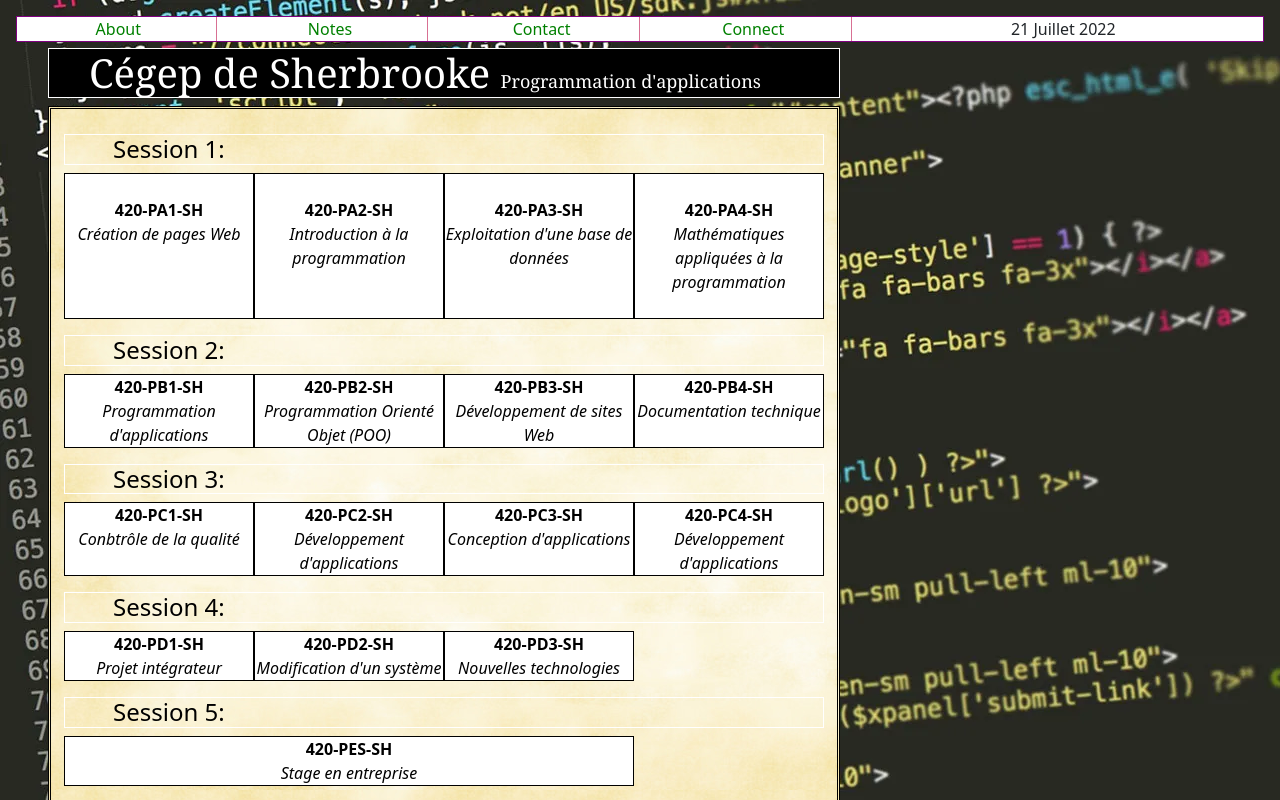
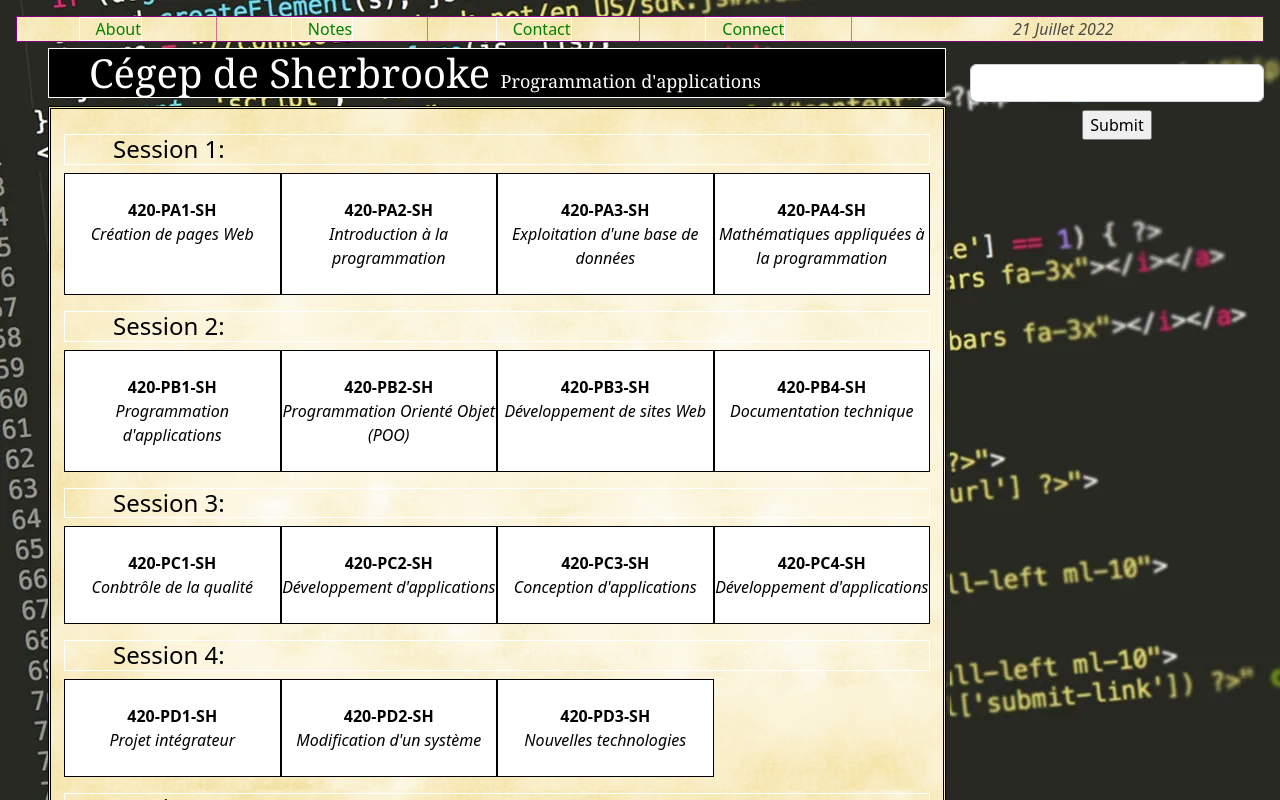
Before and after one commit to QueenJammie/CegepdeSherbrookeReact, a React (Create React App) app: page / in a window 1280 px wide. Shown: the top 800 px of the page. Built offline with nearby package versions, Linux system fonts and the light colour scheme.

Commit message:
Changed the target of courses link and add a form

```diff
--- a/src/App.js
+++ b/src/App.js
@@ -1,6 +1,7 @@
 import Header from "./Header";
 import Footer from "./Footer";
 import Calendar from "./Calendar";
+import Main from "./Main";
 
 import './App.css';
 
@@ -8,8 +9,11 @@
   return (
     <div className="App row">
       <Header />
-      <div className="col-8">
+      <div className="col-9">
         <Calendar />
+      </div>
+      <div className="col-3">
+        <Main />
       </div>
       <Footer />
     </div>
--- a/src/Calendar.css
+++ b/src/Calendar.css
@@ -41,6 +41,7 @@
     background-image: url("./images/parchmen.png");
     border-style: double;
     padding: 25px;
+    box-shadow: 4px 4px #272626d1;
 }
 .course-code
 {
--- a/src/Calendar.js
+++ b/src/Calendar.js
@@ -11,25 +11,25 @@
       <div className="row">
         <h4>Session 1:</h4>
         <ul className="cellule col-3">
-          <a href="420PA1SH.js" target="_blank" rel="noreferrer" className="cellule-link">
+          <a href="420PA1SH.js" target="_self" rel="noreferrer" className="cellule-link">
           <li className="course-code">420-PA1-SH</li>
           <li className="course-title">Création de pages Web</li>
           </a>
         </ul>
         <ul className="cellule col-3">
-          <a href="420PA2SH.js" target="_blank" rel="noreferrer" className="cellule-link">
+          <a href="420PA2SH.html" target="_self" rel="noreferrer" className="cellule-link">
           <li className="course-code">420-PA2-SH</li>
           <li className="course-title">Introduction à la programmation</li>
           </a>
         </ul>
         <ul className="cellule col-3">
-          <a href="420PA3SH.js" target="_blank" rel="noreferrer" className="cellule-link">
+          <a href="420PA3SH.html" target="_self" rel="noreferrer" className="cellule-link">
           <li className="course-code">420-PA3-SH</li>
           <li className="course-title">Exploitation d'une base de données</li>
           </a>
         </ul>
         <ul className="cellule col-3">
-          <a href="420PA4SH.js" target="_blank" rel="noreferrer" className="cellule-link">
+          <a href="420PA4SH.html" target="_self" rel="noreferrer" className="cellule-link">
           <li className="course-code">420-PA4-SH</li>
           <li className="course-title">Mathématiques appliquées à la programmation</li>
           </a>
@@ -38,61 +38,85 @@
       <div className="row">
         <h4>Session 2:</h4>
         <ul className="cellule col-3">
+          <a href="420PB1SH.js" target="_blank" rel="noreferrer" className="cellule-link">
           <li className="course-code">420-PB1-SH</li>
           <li className="course-title">Programmation d'applications</li>
+          </a>
         </ul>
         <ul className="cellule col-3">
+          <a href="420PB2SH.js" target="_blank" rel="noreferrer" className="cellule-link">
           <li className="course-code">420-PB2-SH</li>
           <li className="course-title">Programmation Orienté Objet (POO)</li>
+          </a>
         </ul>
         <ul className="cellule col-3">
+          <a href="420PB3SH.js" target="_blank" rel="noreferrer" className="cellule-link">
           <li className="course-code">420-PB3-SH</li>
           <li className="course-title">Développement de sites Web</li>
+          </a>
         </ul>
         <ul className="cellule col-3">
+          <a href="420PB4SH.js" target="_blank" rel="noreferrer" className="cellule-link">
           <li className="course-code">420-PB4-SH</li>
           <li className="course-title">Documentation technique</li>
+          </a>
         </ul>
       </div>
       <div className="row">
         <h4>Session 3:</h4>
         <ul className="cellule col-3">
+          <a href="420PC1SH.js" target="_blank" rel="noreferrer" className="cellule-link">
           <li className="course-code">420-PC1-SH</li>
           <li className="course-title">Conbtrôle de la qualité</li>
+          </a>
         </ul>
         <ul className="cellule col-3">
+          <a href="420PC2SH.js" target="_blank" rel="noreferrer" className="cellule-link">
           <li className="course-code">420-PC2-SH</li>
           <li className="course-title">Développement d'applications</li>
+          </a>
         </ul>
         <ul className="cellule col-3">
+          <a href="420PC3SH.js" target="_blank" rel="noreferrer" className="cellule-link">
           <li className="course-code">420-PC3-SH</li>
           <li className="course-title">Conception d'applications</li>
+          </a>
         </ul>
         <ul className="cellule col-3">
+          <a href="420PC4SH.js" target="_blank" rel="noreferrer" className="cellule-link">
           <li className="course-code">420-PC4-SH</li>
           <li className="course-title">Développement d'applications</li>
+          </a>
         </ul>
       </div>
       <div className="row">
         <h4>Session 4:</h4>
         <ul className="cellule col-3">
+          <a href="420PD1SH.js" target="_blank" rel="noreferrer" className="cellule-link">
           <li className="course-code">420-PD1-SH</li>
           <li className="course-title">Projet intégrateur</li>
+          </a>
         </ul>
         <ul className="cellule col-3">
+          <a href="420PD2SH.js" target="_blank" rel="noreferrer" className="cellule-link">
           <li className="course-code">420-PD2-SH</li>
           <li className="course-title">Modification d'un système</li>
+          </a>
         </ul>
         <ul className="cellule col-3">
+          <a href="420PD3SH.js" target="_blank" rel="noreferrer" className="cellule-link">
           <li className="course-code">420-PD3-SH</li>
           <li className="course-title">Nouvelles technologies</li>
+          </a>
         </ul>
       </div>
       <div className="row">
         <h4>Session 5:</h4>
         <ul className="cellule col-9">
+          <a href="420PESSH.js" target="_blank" rel="noreferrer" className="cellule-link">
           <li className="course-code">420-PES-SH</li>
           <li className="course-title">Stage en entreprise</li>
+          </a>
         </ul>
       </div>
       </div>
--- /dev/null
+++ b/src/Main.css
@@ -0,0 +1,9 @@
+.Main
+{
+    padding-top: 1em;
+}
+
+.form-submit
+{
+    text-align: left;
+}
--- /dev/null
+++ b/src/Main.js
@@ -0,0 +1,15 @@
+import React from "react"
+
+import "./Main.css";
+
+export default function Main()
+{
+    return (
+        <div className="Main">
+            <form>
+            <input type="text" className="form-control" />
+            <input type="submit" className="mt-2 btn-primary" />
+            </form>
+        </div>
+    )
+}
--- a/src/Menu.css
+++ b/src/Menu.css
@@ -3,11 +3,17 @@
   text-align: center;
   border: 1px solid purple;
   border-style: double;
-  background-color: #fff;
+  background-image: url("./images/parchmen.png");
 }
 .menu-cell
 {
   border-right: 1px solid #d87093;
+}
+.date
+{
+  font-weight: 200;
+  font-style: italic;
+  opacity: 0.8;
 }
 .menu-link
 {
--- a/src/Menu.js
+++ b/src/Menu.js
@@ -77,7 +77,7 @@
         <div className="menu-cell col-2">
           <a href="connect.js" target="_blank" rel="noreferrer" class="menu-link">Connect</a>
         </div>
-        <div className="col-4">
+        <div className="col-4 date">
           {date} {month} {year}
         </div>
       </div>
```
